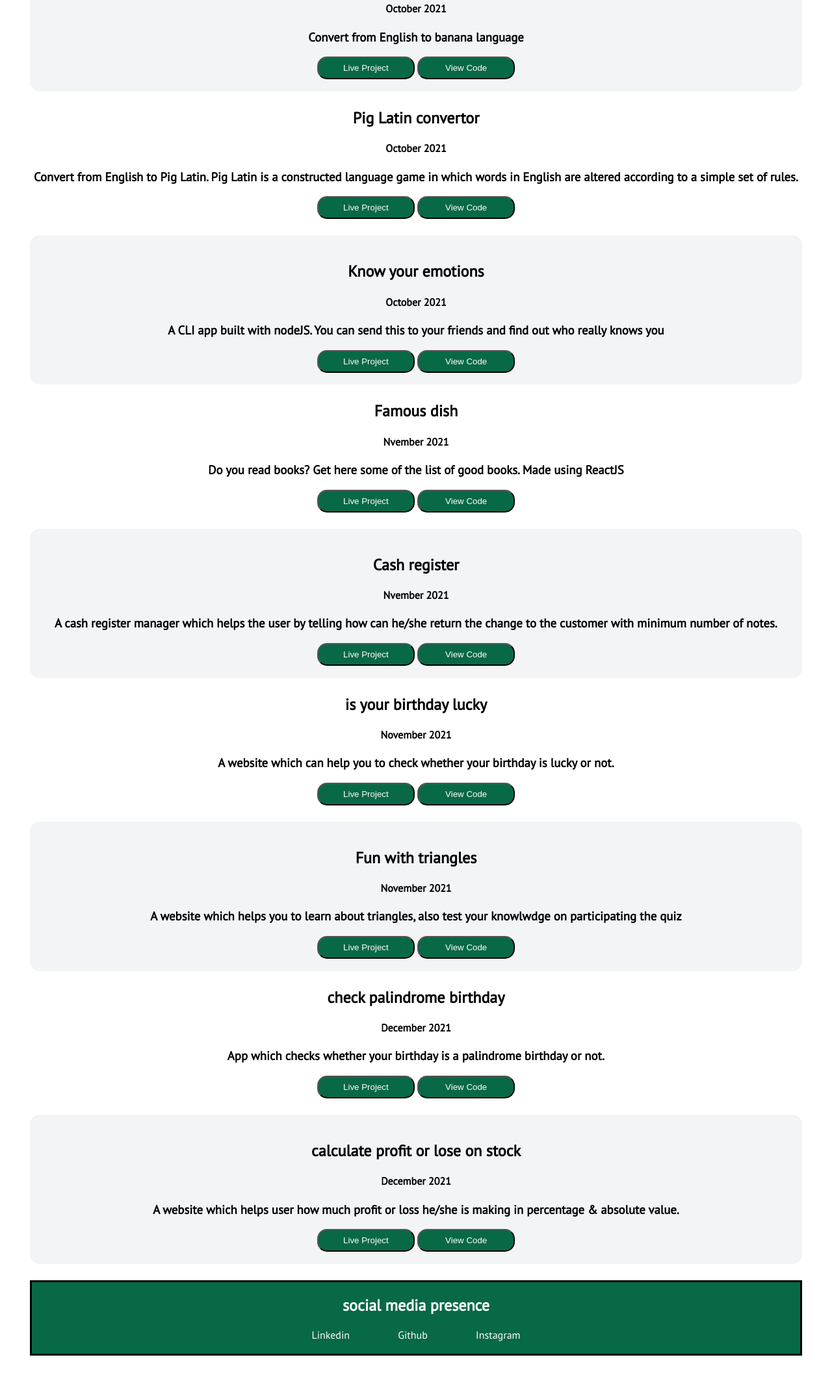
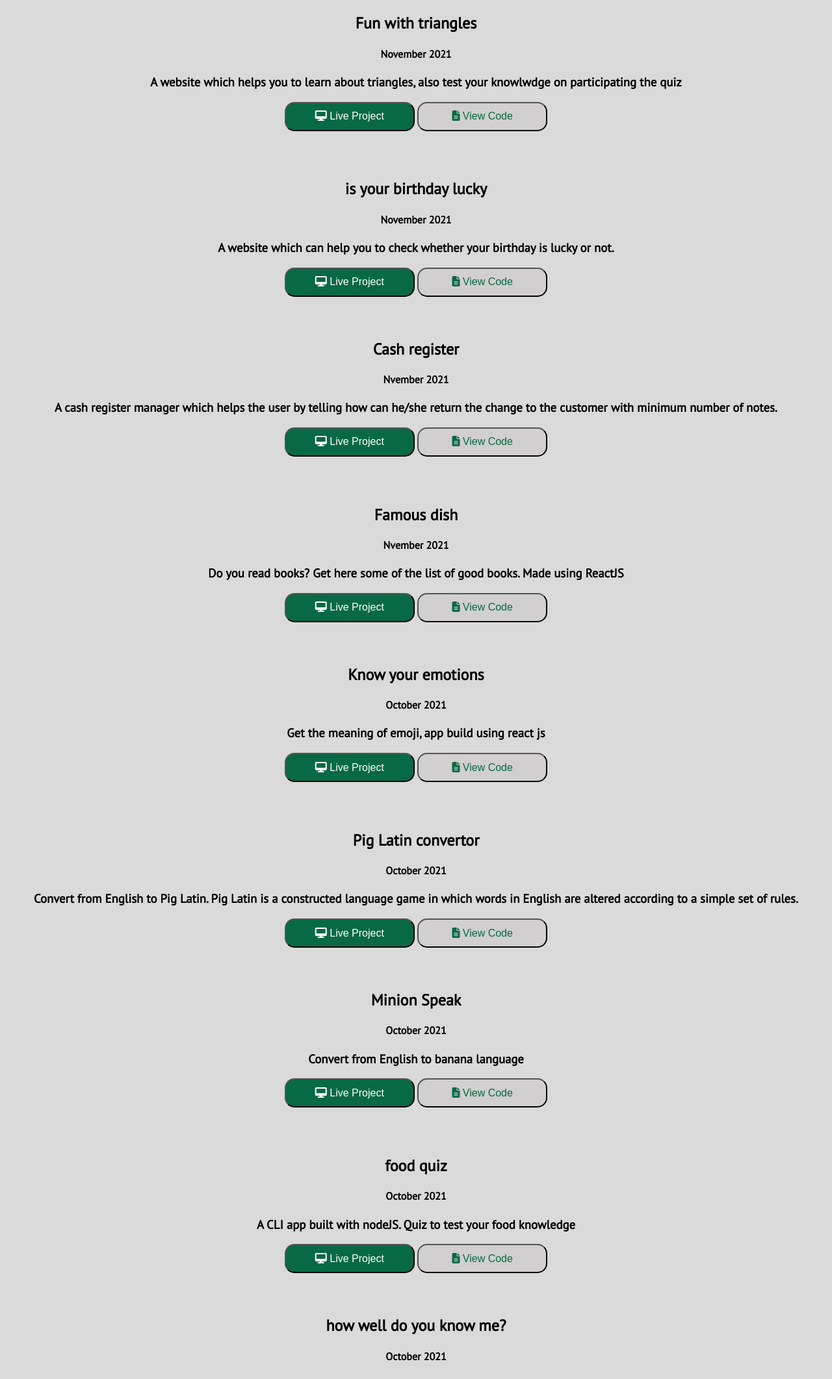
Before and after one commit to sumitk-singh/my-portfolio, a plain HTML site: page projects.html in a window 1280 px wide. Shown: the part 677-2800 px from the top of the page at 65% size. Before the commit the page ends 2772 px from the top, so only its background shows below. Drawn offline with Linux system fonts and the light colour scheme.

Commit message:
updated: all the UI style

```diff
--- a/projects.html
+++ b/projects.html
@@ -10,7 +10,7 @@
     <link rel="preconnect" href="https://fonts.googleapis.com">
     <link rel="preconnect" href="https://fonts.gstatic.com" crossorigin>
     <link href="https://fonts.googleapis.com/css2?family=PT+Sans&display=swap" rel="stylesheet">
-
+    <script src="https://kit.fontawesome.com/fda845de3c.js" crossorigin="anonymous"></script>
 </head>
 
 <body>
@@ -24,13 +24,14 @@
                 </li>
 
                 <li>
-                    <a href="/index.html">Home</a>
+                    <a href="./blogs.html">Blogs</a>
                 </li>
                 <li>
-                    <a href="/projects.html">Projects</a>
+                    <a href="./projects.html">Projects</a>
                 </li>
+
                 <li>
-                    <a href="/blogs.html">Blogs</a>
+                    <a href="/index.html">Home</a>
                 </li>
             </ul>
         </div>
@@ -47,104 +48,102 @@
         </div>
 
         <div class="main-section-with-shade">
+            <h2>calculate profit or lose on stock</h2>
+            <h4>December 2021</h4>
+            <h3>A website which helps user how much profit or loss he/she is making in percentage & absolute value.</h3>
+            <a href="https://stock-profile-and-lose-calculator.netlify.app/"><button class="section-btn"><i class="fas fa-desktop"></i>  Live Project</button></a>
+            <a href="https://github.com/sumitk-singh/Stock-Profile---Loss-Calculator"><button class="section-btn-transparent"><i class="fas fa-file-alt"></i>  View Code</button></a>
+        </div>
 
-            <h2>how well do you know me?</h2>
+        <div class="main-section-without-shade">
+            <h2>check palindrome birthday</h2>
+            <h4>December 2021</h4>
+            <h3>App which checks whether your birthday is a palindrome birthday or not.</h3>
+            <a href="https://palindro-bday.netlify.app/"><button class="section-btn"><i class="fas fa-desktop"></i>  Live Project</button></a>
+            <a href="https://github.com/sumitk-singh/Palindrome_Birthday"><button class="section-btn-transparent"><i class="fas fa-file-alt"></i>  View Code</button></a>
+        </div>
+
+        <div class="main-section-with-shade">
+            <h2>Fun with triangles</h2>
+            <h4>November 2021</h4>
+            <h3>A website which helps you to learn about triangles, also test your knowlwdge on participating the quiz </h3>
+            <a href="https://playwithtriangles-2021.netlify.app/"><button class="section-btn"><i class="fas fa-desktop"></i>  Live Project</button></a>
+            <a href="https://github.com/sumitk-singh/fun-with-triangle"><button class="section-btn-transparent"><i class="fas fa-file-alt"></i>  View Code</button></a>
+        </div>
+
+        <div class="main-section-without-shade">
+            <h2>is your birthday lucky</h2>
+            <h4>November 2021</h4>
+            <h3>A website which can help you to check whether your birthday is lucky or not. </h3>
+            <a href="https://luckybirthday-app2021.netlify.app/"><button class="section-btn"><i class="fas fa-desktop"></i>  Live Project</button></a>
+            <a href="https://github.com/sumitk-singh/lucky-birthday"><button class="section-btn-transparent"><i class="fas fa-file-alt"></i>  View Code</button></a>
+        </div>
+
+        <div class="main-section-with-shade">
+            <h2>Cash register</h2>
+            <h4>Nvember 2021</h4>
+            <h3>A cash register manager which helps the user by telling how can he/she return the change to the customer with minimum number of notes. </h3>
+            <a href="https://cashregistermanager-2021app.netlify.app/"><button class="section-btn"><i class="fas fa-desktop"></i>  Live Project</button></a>
+            <a href="https://github.com/sumitk-singh/cash-register-manager"><button class="section-btn-transparent"><i class="fas fa-file-alt"></i>  View Code</button></a>
+        </div>
+
+        <div class="main-section-without-shade">
+            <h2>Famous dish</h2>
+            <h4>Nvember 2021</h4>
+            <h3>Do you read books? Get here some of the list of good books. Made using ReactJS </h3>
+            <a href="https://csb-qe1b2.netlify.app/"><button class="section-btn"><i class="fas fa-desktop"></i>  Live Project</button></a>
+            <a href="https://github.com/sumitk-singh/good-books"><button class="section-btn-transparent"><i class="fas fa-file-alt"></i>  View Code</button></a>
+        </div>
+
+        <div class="main-section-with-shade">
+            <h2>Know your emotions</h2>
             <h4>October 2021</h4>
-            <h3>A CLI app built with nodeJS. A type of quiz app </h3>
-            <a href="https://replit.com/@SUMITSINGH45/quiz?v=1"><button class="section-btn">Live Project</button></a>
-            <a href="https://github.com/sumitk-singh/quiz"><button class="section-btn">View Code</button></a>
+            <h3>Get the meaning of emoji, app build using react js</h3>
+            <a href="https://csb-ctfyi.netlify.app/"> <button class="section-btn"><i class="fas fa-desktop"></i>  Live Project</button></a>
+            <a href="https://github.com/sumitk-singh/know-your-emotions"> <button class="section-btn-transparent"><i class="fas fa-file-alt"></i>   View Code</button></a>
+        </div>
+
+        <div class="main-section-without-shade">
+            <h2>Pig Latin convertor</h2>
+            <h4>October 2021</h4>
+            <h3>Convert from English to Pig Latin. Pig Latin is a constructed language game in which words in English are altered according to a simple set of rules. </h3>
+            <a href="https://englishtopiglatin.netlify.app/"> <button class="section-btn"><i class="fas fa-desktop"></i>  Live Project</button></a>
+            <a href="https://github.com/sumitk-singh/Pig-Latin-converter"> <button class="section-btn-transparent"><i class="fas fa-file-alt"></i>   View Code</button></a>
+        </div>
+
+        <div class="main-section-with-shade">
+            <h2>Minion Speak</h2>
+            <h4>October 2021</h4>
+            <h3>Convert from English to banana language </h3>
+            <a href="https://bananatalk-2021app.netlify.app/"> <button class="section-btn"><i class="fas fa-desktop"></i>  Live Project</button></a>
+            <a href="https://github.com/sumitk-singh/minion-language-tranlator"> <button class="section-btn-transparent"><i class="fas fa-file-alt"></i>  View Code</button></a>
         </div>
 
         <div class="main-section-without-shade">
             <h2>food quiz</h2>
             <h4>October 2021</h4>
             <h3>A CLI app built with nodeJS. Quiz to test your food knowledge </h3>
-            <a href="https://replit.com/@SUMITSINGH45/Quiz-2?v=1"><button class="section-btn">Live Project</button></a>
-            <a href="https://github.com/sumitk-singh/food-quiz-1"><button class="section-btn">View Code</button></a>
+            <a href="https://replit.com/@SUMITSINGH45/Quiz-2?v=1"><button class="section-btn"><i class="fas fa-desktop"></i>  Live Project</button></a>
+            <a href="https://github.com/sumitk-singh/food-quiz-1"><button class="section-btn-transparent"><i class="fas fa-file-alt"></i>  View Code</button></a>
         </div>
 
         <div class="main-section-with-shade">
-            <h2>Minion Speak</h2>
+            <h2>how well do you know me?</h2>
             <h4>October 2021</h4>
-            <h3>Convert from English to banana language </h3>
-            <a href="https://bananatalk-2021app.netlify.app/"> <button class="section-btn">Live Project</button></a>
-            <a href="https://github.com/sumitk-singh/minion-language-tranlator"> <button class="section-btn">View Code</button></a>
+            <h3>A CLI app built with nodeJS. A type of quiz app </h3>
+            <a href="https://replit.com/@SUMITSINGH45/quiz?v=1"><button class="section-btn"><i class="fas fa-desktop"></i>  Live Project</button></a>
+            <a href="https://github.com/sumitk-singh/quiz"><button class="section-btn-transparent"><i class="fas fa-file-alt"></i>  View Code</button></a>
         </div>
-
-        <div class="main-section-without-shade">
-            <h2>Pig Latin convertor</h2>
-            <h4>October 2021</h4>
-            <h3>Convert from English to Pig Latin. Pig Latin is a constructed language game in which words in English are altered according to a simple set of rules. </h3>
-            <a href="https://englishtopiglatin.netlify.app/"> <button class="section-btn">Live Project</button></a>
-            <a href="https://github.com/sumitk-singh/Pig-Latin-converter"> <button class="section-btn"> View Code</button></a>
-        </div>
-
-        <div class="main-section-with-shade">
-            <h2>Know your emotions</h2>
-            <h4>October 2021</h4>
-            <h3>A CLI app built with nodeJS. You can send this to your friends and find out who really knows you </h3>
-            <a href="https://csb-ctfyi.netlify.app/"> <button class="section-btn">Live Project</button></a>
-            <a href="https://github.com/sumitk-singh/know-your-emotions"> <button class="section-btn"> View Code</button></a>
-        </div>
-
-        <div class="main-section-without-shade">
-            <h2>Famous dish</h2>
-            <h4>Nvember 2021</h4>
-            <h3>Do you read books? Get here some of the list of good books. Made using ReactJS </h3>
-            <a href="https://csb-qe1b2.netlify.app/"><button class="section-btn">Live Project</button></a>
-            <a href="https://github.com/sumitk-singh/good-books"><button class="section-btn">View Code</button></a>
-        </div>
-
-        <div class="main-section-with-shade">
-            <h2>Cash register</h2>
-            <h4>Nvember 2021</h4>
-            <h3>A cash register manager which helps the user by telling how can he/she return the change to the customer with minimum number of notes. </h3>
-            <a href="https://cashregistermanager-2021app.netlify.app/"><button class="section-btn">Live Project</button></a>
-            <a href="https://github.com/sumitk-singh/cash-register-manager"><button class="section-btn">View Code</button></a>
-        </div>
-
-        <div class="main-section-without-shade">
-            <h2>is your birthday lucky</h2>
-            <h4>November 2021</h4>
-            <h3>A website which can help you to check whether your birthday is lucky or not. </h3>
-            <a href="https://luckybirthday-app2021.netlify.app/"><button class="section-btn">Live Project</button></a>
-            <a href="https://github.com/sumitk-singh/lucky-birthday"><button class="section-btn">View Code</button></a>
-        </div>
-
-        <div class="main-section-with-shade">
-            <h2>Fun with triangles</h2>
-            <h4>November 2021</h4>
-            <h3>A website which helps you to learn about triangles, also test your knowlwdge on participating the quiz </h3>
-            <a href="https://playwithtriangles-2021.netlify.app/"><button class="section-btn">Live Project</button></a>
-            <a href="https://github.com/sumitk-singh/fun-with-triangle"><button class="section-btn">View Code</button></a>
-        </div>
-
-        <div class="main-section-without-shade">
-            <h2>check palindrome birthday</h2>
-            <h4>December 2021</h4>
-            <h3>App which checks whether your birthday is a palindrome birthday or not.</h3>
-            <a href="https://palindro-bday.netlify.app/"><button class="section-btn">Live Project</button></a>
-            <a href="https://github.com/sumitk-singh/Palindrome_Birthday"><button class="section-btn">View Code</button></a>
-        </div>
-
-        <div class="main-section-with-shade">
-            <h2>calculate profit or lose on stock</h2>
-            <h4>December 2021</h4>
-            <h3>A website which helps user how much profit or loss he/she is making in percentage & absolute value.</h3>
-            <a href="https://stock-profile-and-lose-calculator.netlify.app/"><button class="section-btn">Live Project</button></a>
-            <a href="https://github.com/sumitk-singh/Stock-Profile---Loss-Calculator"><button class="section-btn">View Code</button></a>
-        </div>
-
 
     </section>
 
     <!-- footer -->
     <footer class="footer">
         <div class="main-footer">
-            <h2>social media presence</h2>
-            <a href="https://www.linkedin.com/in/sumit2508/">Linkedin</a>
-            <a href="https://github.com/sumitk-singh">Github</a>
-            <a href="https://www.instagram.com/the_sumit__chauhan/">Instagram</a>
+            <h2>Social media presence</h2>
+            <a href="https://www.linkedin.com/in/sumit2508/"><i class="fab fa-linkedin"></i> Linkedin</a>
+            <a href="https://github.com/sumitk-singh"><i class="fab fa-github-square"></i> Github</a>
+            <a href="https://www.instagram.com/the_sumit__chauhan/"><i class="fab fa-instagram-square"></i> Instagram</a>
         </div>
     </footer>
 
--- a/src/style.css
+++ b/src/style.css
@@ -1,9 +1,9 @@
 :root {
     --main-theam-background-color: #086946;
     --main-theam-font-color: white;
-    --section-height: 210px;
-    --btn-height: 35px;
-    --btn-width: 150px;
+    --section-height: 250px;
+    --btn-height: 45px;
+    --btn-width: 200px;
     --btn-background-color: #086946;
 }
 
@@ -11,10 +11,12 @@ body {
     padding-left: 3%;
     padding-right: 3%;
     font-family: "PT Sans", sans-serif;
+    background-color: rgb(218, 218, 218);
 }
 
 h1 {
     color: var(--main-theam-background-color);
+    font-size: xx-large;
 }
 
 ul {
@@ -54,7 +56,6 @@ a {
 }
 
 .main-section-with-shade {
-    background-color: #f3f4f6;
     height: var(--section-height);
     margin-bottom: 25px;
     border-radius: 15px;
@@ -72,14 +73,23 @@ a {
     background-color: var(--btn-background-color);
     color: white;
     border-radius: 15px;
+    font-size: medium;
+}
+
+.section-btn-transparent {
+    width: var(--btn-width);
+    height: var(--btn-height);
+    background-color: rgb(209, 207, 207);
+    color: #086946;
+    border-radius: 15px;
+    font-size: medium;
 }
 
 .main-footer {
-    border-style: solid;
-    border-color: black;
-    height: 110px;
+    height: 130px;
     margin-top: 10px;
-    background-color: var(--main-theam-background-color);
+    padding: 15px;
+    background-color: #555555;
     color: var(--main-theam-font-color);
     text-align: center;
 }
@@ -90,6 +100,10 @@ a {
     padding-inline: 35px;
 }
 
+#known-stack {
+    letter-spacing: 5px;
+}
+
 
 /* blog section */
 
```
Also changed, not shown: blog1.html (+8 -7 lines), blog2.html (+8 -7 lines), blogs.html (+8 -7 lines), index.html (+14 -8 lines), images/footer_img.jpg (added), images/img-1.png.
